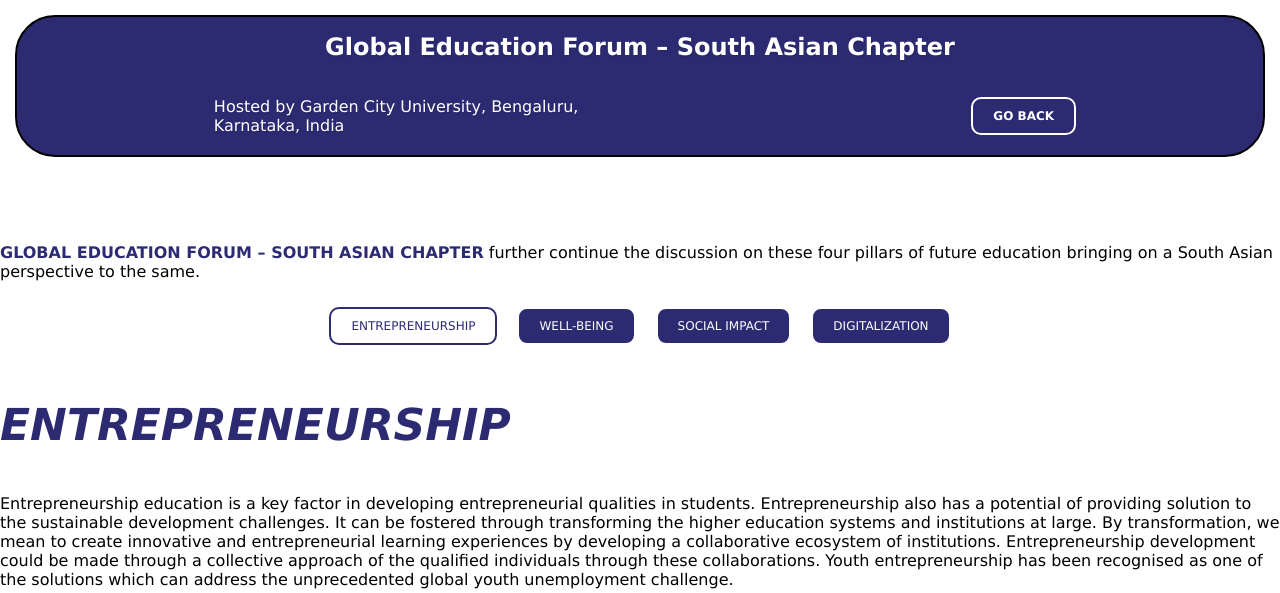
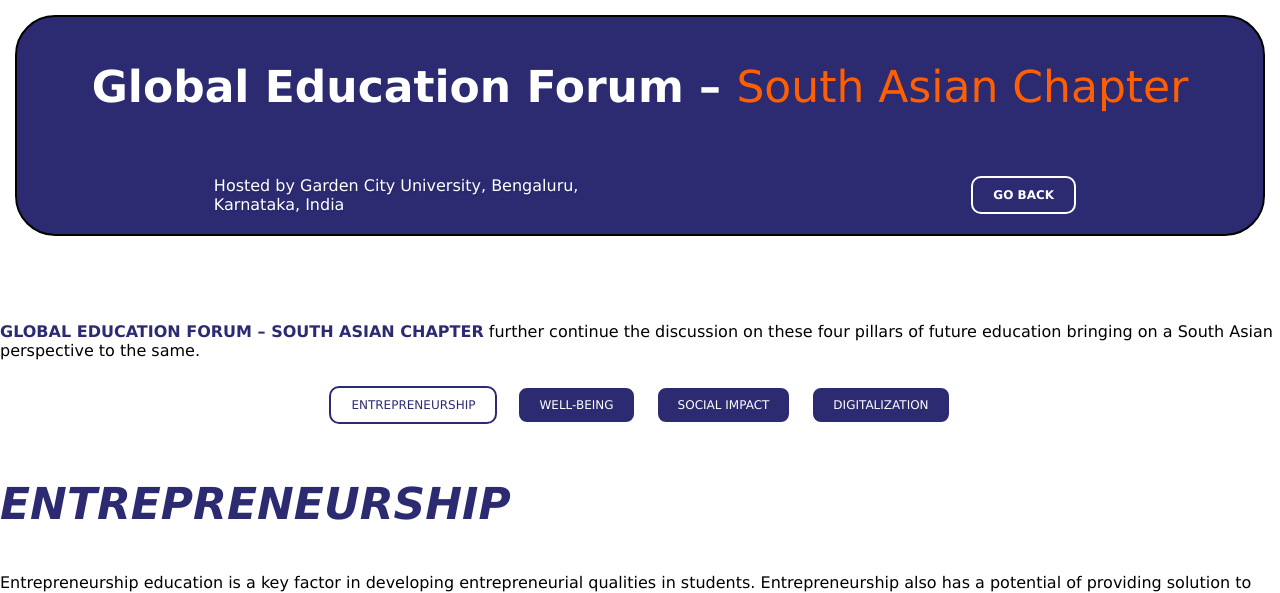
Before and after one commit to GlitchBanger/GlobalEducationForum, a plain HTML site: page pages/tracks.html in a window 1280 px wide. Shown: the top 593 px of the page. Drawn offline with Linux system fonts and the light colour scheme; a web font is replaced by a local one.

Commit message:
Made some more changes

```diff
--- a/pages/tracks.html
+++ b/pages/tracks.html
@@ -9,7 +9,7 @@
 </head>
 <body>
     <header>
-        <h1>Global Education Forum – South Asian Chapter</h1>
+        <h3>Global Education Forum – <span style="color: #ff5f00; font-weight: 100;">South Asian Chapter</span></h3>
         <section>
             <p>
                 Hosted by Garden City University, Bengaluru, Karnataka, India
```
